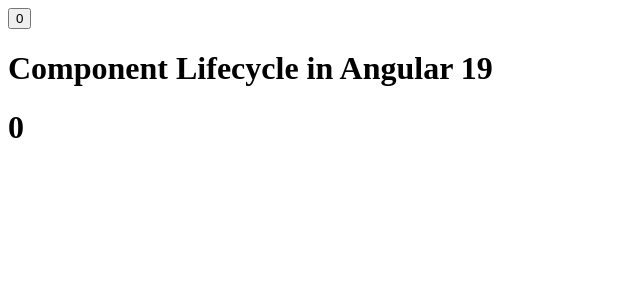
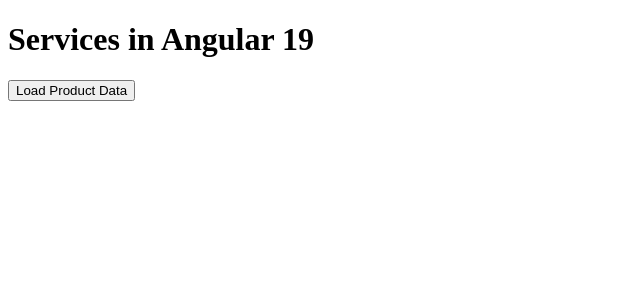
Before and after one commit to SakethSampathVinay/learn-angular, an Angular app: page / in a window 1280 px wide. Shown: the top 300 px of the page, without its empty margins (0-640 px from the left). Built offline with nearby package versions, Linux system fonts and the light colour scheme.

Commit message:
learned services

```diff
--- a/src/app/app.component.html
+++ b/src/app/app.component.html
@@ -52,6 +52,8 @@
 <h2>USD to INR {{amount | currencyConvertor}}</h2>
 <h2>YEN to INR  {{amount | currencyConvertor: 12}} </h2> -->
 
-<button #counters (click)="updateCounter()">{{ counter }}</button>
+<!-- <button #counters (click)="updateCounter()">{{ counter }}</button>
 
-<app-component-lifecycle [counter]="counter"></app-component-lifecycle>
+<app-component-lifecycle [counter]="counter"></app-component-lifecycle> -->
+
+<app-product-services></app-product-services>
--- a/src/app/app.component.ts
+++ b/src/app/app.component.ts
@@ -26,13 +26,15 @@
 import { CurrencyConvertorPipe } from './pipe/currency-convertor.pipe';
 import { ComponentLifecycleComponent } from "./component-lifecycle/component-lifecycle.component";
 import { NgIf } from '@angular/common';
+import { ProductService } from './services/product.service';
+import { ProductServicesComponent } from "./product-services/product-services.component";
 
 @Component({
   selector: 'app-root',
   // imports: [RouterOutlet],
   templateUrl: './app.component.html',
   styleUrl: './app.component.css',
-  imports: [ComponentLifecycleComponent]
+  imports: [ProductServicesComponent]
 })
 export class AppComponent {
   title = 'learn-angular-youtube';
@@ -63,13 +65,13 @@
   amount = 10;
   counter = 0;
 
-  constructor() {
-    afterRender(() => {
-      console.log("afterRender", this.ComponentLifecycleComponent.counter);
-    })
-  }
+//   constructor() {
+//     afterRender(() => {
+//       console.log("afterRender", this.ComponentLifecycleComponent.counter);
+//     })
+//   }
 
-updateCounter() {
-  this.counter++;
+// updateCounter() {
+//   this.counter++;
+// }
 }
-}
--- /dev/null
+++ b/src/app/product-services/product-services.component.html
@@ -0,0 +1,7 @@
+<h1>Services in Angular 19</h1>
+
+<button (click)="getProductData()">Load Product Data</button>
+
+@for(item of productData; track item) {
+<h1>{{ item.name }}, {{ item.brand }}, {{ item.price }}</h1>
+}
--- /dev/null
+++ b/src/app/product-services/product-services.component.ts
@@ -0,0 +1,25 @@
+import { Component } from '@angular/core';
+import { ProductService } from '../services/product.service';
+
+@Component({
+  selector: 'app-product-services',
+  imports: [],
+  templateUrl: './product-services.component.html',
+  styleUrl: './product-services.component.css',
+})
+export class ProductServicesComponent {
+  productData:
+    | {
+        name: string;
+        brand: string;
+        price: string;
+      }[]
+    | undefined;
+
+  constructor(private productService: ProductService) {}
+
+  getProductData() {
+    this.productData = this.productService.getProductData();
+    console.log(this.productData);
+  }
+}
--- /dev/null
+++ b/src/app/services/product.service.ts
@@ -0,0 +1,30 @@
+import { Injectable } from '@angular/core';
+
+@Injectable({
+  providedIn: 'root',
+})
+export class ProductService {
+  constructor() {
+    console.log('Product Service');
+  }
+
+  getProductData() {
+    return [
+      {
+        name: 'mobile',
+        brand: 'samsung',
+        price: '20000',
+      },
+      {
+        name: 'laptop',
+        brand: 'dell',
+        price: '200000',
+      },
+      {
+        name: 'washine machine',
+        brand: 'samsung',
+        price: '20000',
+      },
+    ];
+  }
+}
```
Also changed, not shown: src/app/product-services/product-services.component.css (added), 2 other files (tests, documents, lock files or other folders).
